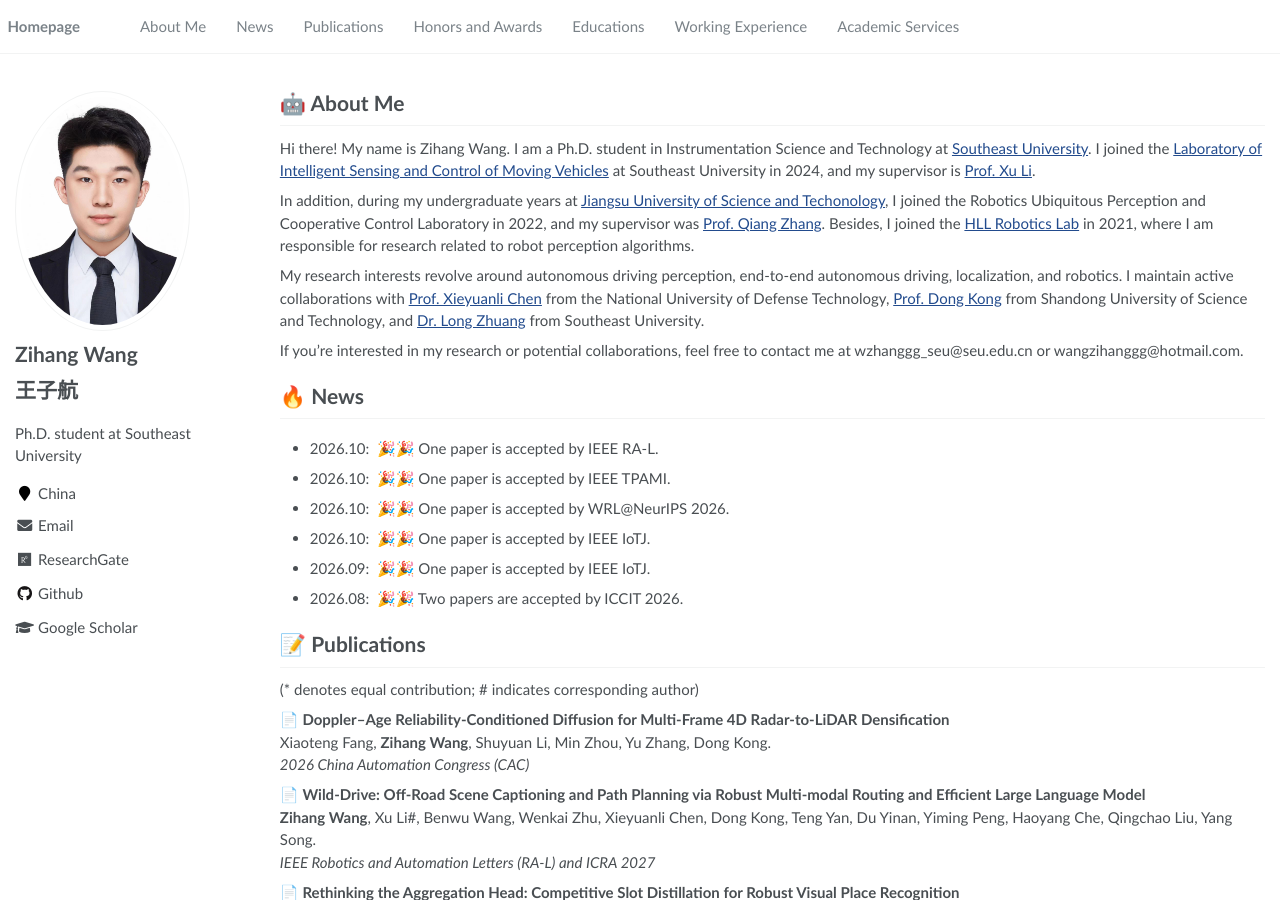
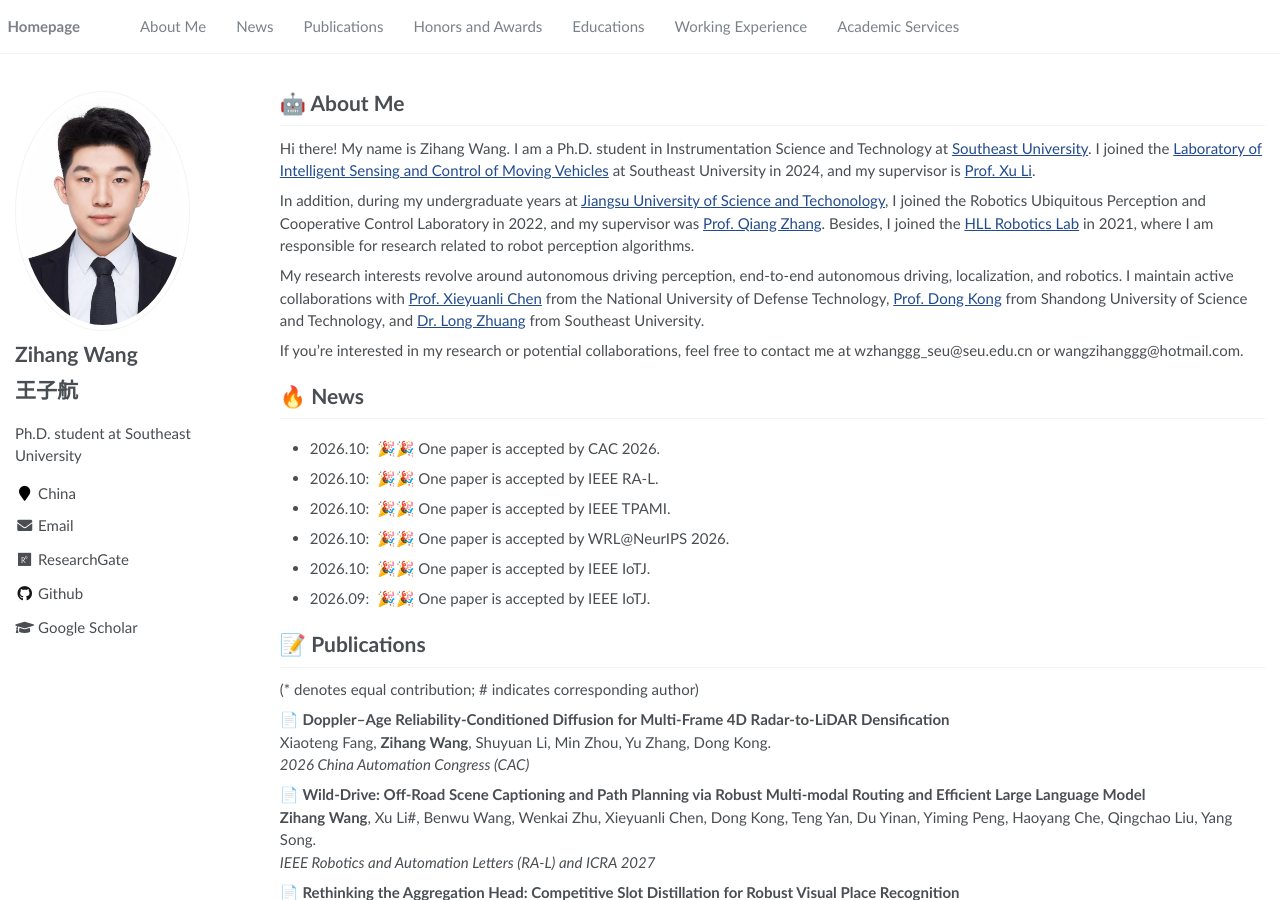
Before and after one commit to wangzihanggg/wangzihanggg.github.io, a Jekyll site: the page built from _pages/about.md, in a window 1280 px wide and 900 px high. Built offline with Jekyll 4.4.1, drawn with Linux system fonts in a browser that asks for light colours.

Commit message:
Add news item for paper acceptance at CAC 2026

```diff
--- a/_pages/includes/news.md
+++ b/_pages/includes/news.md
@@ -41,6 +41,7 @@
 
 <div class="news-container">
   <ul>
+    <li>2026.10: &nbsp;🎉🎉 One paper is accepted by CAC 2026.</li>
     <li>2026.10: &nbsp;🎉🎉 One paper is accepted by IEEE RA-L.</li>
     <li>2026.10: &nbsp;🎉🎉 One paper is accepted by IEEE TPAMI.</li>
     <li>2026.10: &nbsp;🎉🎉 One paper is accepted by WRL@NeurIPS 2026.</li>
```
